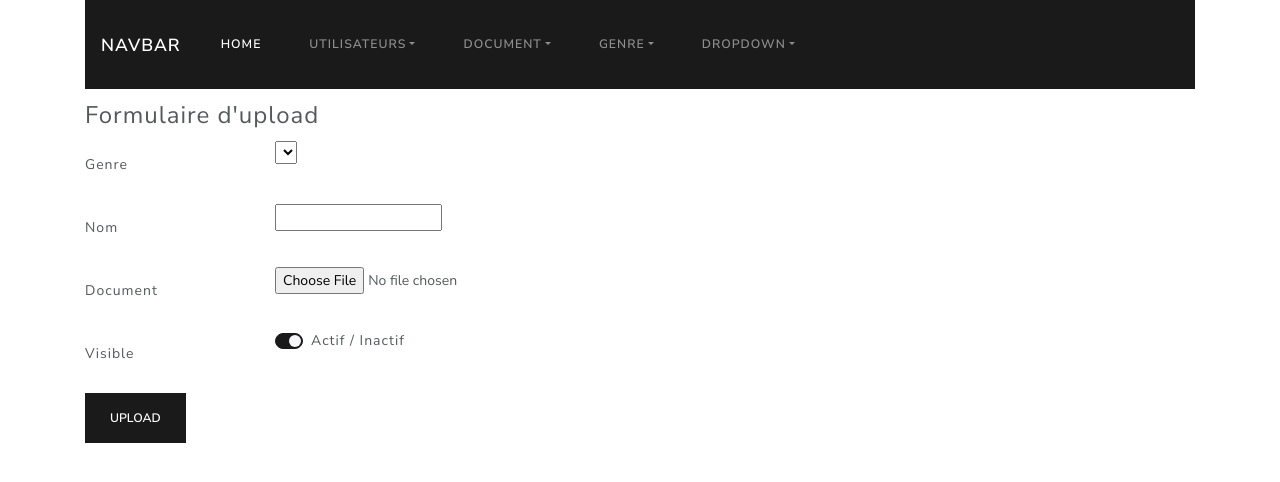
After one commit to Eloi42/projet-test, a Symfony app: template templates/ged/uploadGed.html.twig in a window 1280 px wide. The commit adds this page. Shown: the top 482 px of the page. Run offline with Twig, Linux system fonts and the light colour scheme; the template is opened without the code that fills it, so the values that code supplies are empty; some libraries are stand-ins or nearby versions.

Commit message:
upload de document ok - 0403

```diff
--- a/config/services.yaml
+++ b/config/services.yaml
@@ -4,6 +4,7 @@
 # Put parameters here that don't need to change on each machine where the app is deployed
 # https://symfony.com/doc/current/best_practices/configuration.html#application-related-configuration
 parameters:
+    upload: '%kernel.project_dir%/public/upload/'
 
 services:
     # default configuration for services in *this* file
--- a/templates/authentification/listeUser.html.twig
+++ b/templates/authentification/listeUser.html.twig
@@ -1,3 +1,4 @@
+
 {% extends 'base.html.twig' %}
 
 {% block title %}Liste des utilisateurs{% endblock %}
@@ -20,6 +21,7 @@
       <td>{{ item.prenom }}</td>
       <td>{{ item.id }}</td>
       <td>RAS</td>
+	  <td><a href="/deleteUser/{{ item.id }}"><i class="bi bi-trash"></i></a></td>
     </tr>
 	{% endfor %}
   </tbody>
--- a/templates/base.html.twig
+++ b/templates/base.html.twig
@@ -5,10 +5,12 @@
         <title>{% block title %}Welcome!{% endblock %}</title>
         {% block stylesheets %}
 			<link href= "https://bootswatch.com/4/lux/bootstrap.css" rel= "stylesheet">
+			<link rel="stylesheet" href="https://cdn.jsdelivr.net/npm/bootstrap-icons@1.4.0/font/bootstrap-icons.css">
 
 		{% endblock %}
+		{% block javascripts %}
 
-        {% block javascripts %}{% endblock %}
+		{% endblock %}
     </head>
     <body>
 		<div class="container">
@@ -30,6 +32,13 @@
 <div class="dropdown-menu">
 <a class="dropdown-item" href="/listeUser">Liste</a>
 <a class="dropdown-item" href="/insertUser">Créer</a>
+</div>
+</li>
+<li class="nav-item dropdown">
+<a class="nav-link dropdown-toggle" data-toggle="dropdown" href="#" role="button" aria-haspopup="true" aria-expanded="false">Document</a>
+<div class="dropdown-menu">
+<a class="dropdown-item" href="/listeGed">Liste</a>
+<a class="dropdown-item" href="/uploadGed">Upload</a>
 </div>
 </li>
 <li class="nav-item dropdown">
--- /dev/null
+++ b/templates/ged/uploadGed.html.twig
@@ -0,0 +1,46 @@
+{% extends 'base.html.twig' %}
+
+{% block title %}Upload Ged{% endblock %}
+
+{% block body %}
+<div class="example-wrapper">
+<h4> {{ controller_name }} </h4>
+</div>
+<form action="/insertGed" method="post" enctype="multipart/form-data">
+<fieldset>
+<legend>Formulaire d'upload</legend>
+<div class="form-group row">
+<label for="staticNom" class="col-sm-2 col-form-label">Genre</label>
+<div class="col-sm-10">
+<select class="form-group" name="genre">
+{% for item in listeGenre %}
+<option class="form-group" value= {{ item.id }}>{{ item.type }}</option>
+{% endfor %}
+</select>
+</div>
+</div>
+<div class="form-group row">
+<label for="staticPrenom" class="col-sm-2 col-form-label">Nom</label>
+<div class="col-sm-10">
+<input type="text" class="form-group" id="nom"required name="nom">
+</div>
+</div>
+<div class="form-group row">
+<label for="staticPrenom" class="col-sm-2 col-form-label">Document</label>
+<div class="col-sm-10">
+<input type="file" class="form-group" id="boutonParcourir" name="fichier">
+</div>
+</div>
+<div class="form-group row">
+<label for="staticPrenom" class="col-sm-2 col-form-label">Visible</label>
+<div class="col-sm-10">
+<div class="custom-control custom-switch">
+<input type="checkbox" class="custom-control-input" id="customSwitch1" checked="" name="choix">
+<label class="custom-control-label" for="customSwitch1">Actif / Inactif</label>
+</div>
+</div>
+</div>
+</fieldset>
+<button type="submit" class="btn btn-primary">Upload</button>
+</form>
+{% endblock %}
```
Also changed, not shown: migrations/Version20210304094950.php (added, +31 -0 lines), src/Controller/AuthentificationController.php (+11 -0 lines), src/Controller/GedController.php (added, +81 -0 lines), src/Controller/GenreController.php (+23 -0 lines), src/Entity/Document.php (+17 -0 lines), templates/ged/listeGed.html.twig (added, +28 -0 lines), templates/genre/listeGenre.html.twig (+24 -0 lines), templates/genre/insertGenre.html.twig (line endings or trailing spaces), 4 other files. Lines whose indentation alone changed are shown as unchanged.
